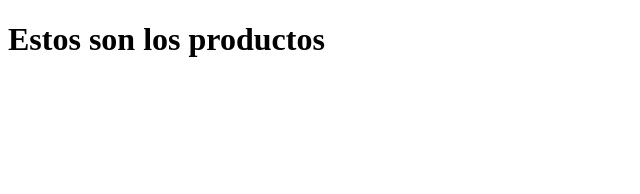
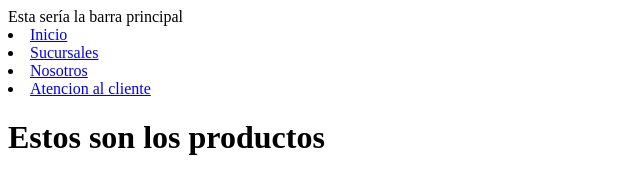
Before and after one commit to JuanBasgall1/Curso, a plain HTML site: page pages/productos.html in a window 1280 px wide. Shown: the whole page, without its empty margins (0-640 px from the left). Drawn offline with Linux system fonts and the light colour scheme.

Commit message:
cambios de navegación entre páginas

```diff
--- a/pages/productos.html
+++ b/pages/productos.html
@@ -1,11 +1,32 @@
 <!DOCTYPE html>
 <html lang="en">
+
 <head>
     <meta charset="UTF-8">
     <meta name="viewport" content="width=device-width, initial-scale=1.0">
-    <title>Document</title>
+    <title>Productos</title>
 </head>
+
+<header> <!-- barra principal de arriba -->
+    Esta sería la barra principal
+    <nav><!-- barra de navegación, como un menú -->
+        <li>
+            <a href="../">Inicio</a>
+        </li>
+        <li>
+            <a href="./sucursales.html">Sucursales</a>
+        </li>
+        <li>
+            <a href="./nosotros.html">Nosotros</a>
+        </li>
+        <li>
+            <a href="./atencion.html">Atencion al cliente</a>
+        </li>
+    </nav>
+</header>
+
 <body>
    <h1>Estos son los productos</h1>
 </body>
+
 </html>
```
Also changed, not shown: pages/atencion.html (+22 -1 lines), pages/nosotros.html (+22 -1 lines), pages/sucursales.html (+11 -5 lines).
